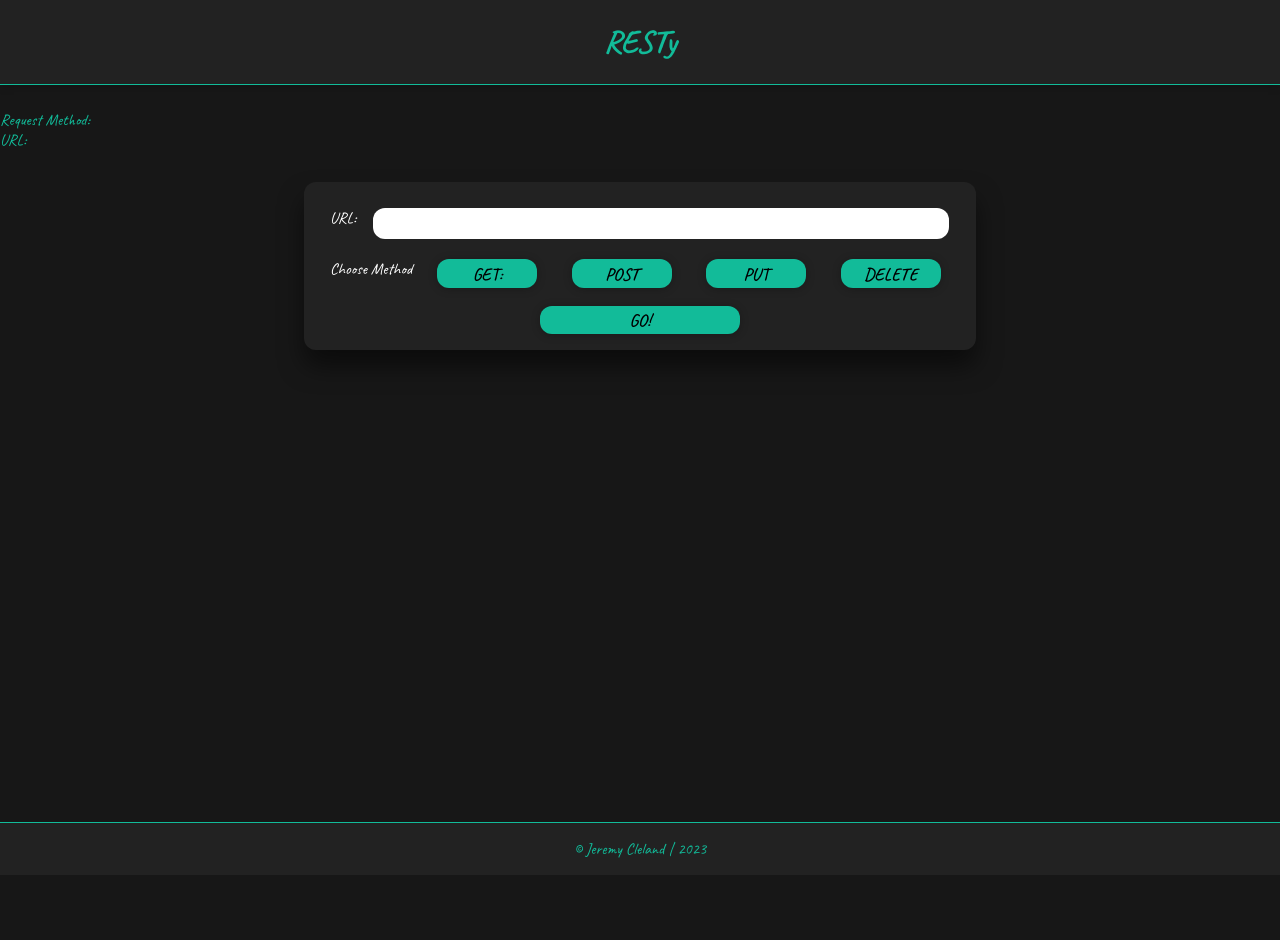
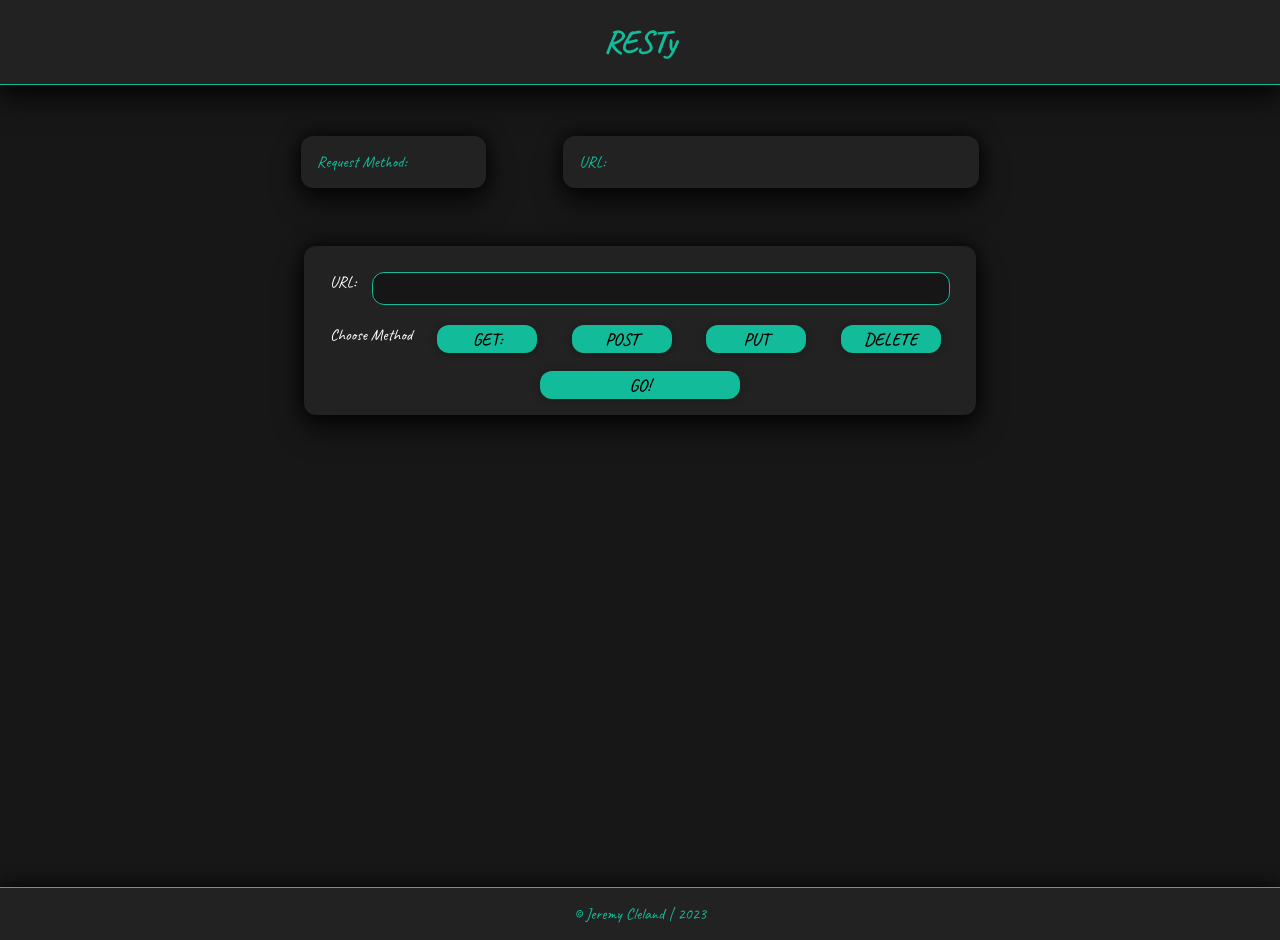
Before and after one commit to Jeremy-Cleland/resty, a React (Create React App) app: page / in a window 1280 px wide. Before the commit the page ends 875 px from the top, so only its background shows below. Built offline with nearby package versions, Linux system fonts and the light colour scheme.

Commit message:
update styling

```diff
--- a/package.json
+++ b/package.json
@@ -7,7 +7,6 @@
     "@testing-library/react": "^13.4.0",
     "@testing-library/user-event": "^13.5.0",
     "axios": "^1.3.4",
-    "pretty-print-json": "^1.4.1",
     "react": "^18.2.0",
     "react-dom": "^18.2.0",
     "react-scripts": "5.0.1",
--- a/public/index.html
+++ b/public/index.html
@@ -10,6 +10,7 @@
       content="Web site created using create-react-app"
     />
     <link rel="apple-touch-icon" href="%PUBLIC_URL%/logo192.png" />
+
     <!--
       manifest.json provides metadata used when your web app is installed on a
       user's mobile device or desktop. See https://developers.google.com/web/fundamentals/web-app-manifest/
--- a/src/App.jsx
+++ b/src/App.jsx
@@ -5,6 +5,7 @@ import Header from "./Components/Header";
 import Footer from "./Components/Footer";
 import Form from "./Components/Form";
 import Results from "./Components/Results";
+
 import "./App.scss";
 
 function App() {
@@ -13,28 +14,37 @@ function App() {
   const [reqParams, setReqParams] = useState({});
   const [isLoading, setIsLoading] = useState(false);
 
+  // Define function to call API
   const callApi = async (reqParams) => {
+    // Set state
     const { method, url, body } = reqParams;
     setReqParams(reqParams);
     setIsLoading(true);
 
+    // Make API call
     const res = await axios({
       method,
       url,
       data: body,
     });
 
+    // Set state
     setResData({
       headers: res.headers,
       body: res.data,
     });
     setIsLoading(false);
   };
+
   return (
     <>
       <Header />
-      <div>Request Method: {reqParams.method}</div>
-      <div>URL: {reqParams.url}</div>
+      <div className="container-app">
+        <div className="method_container">
+          Request Method: {reqParams.method}
+        </div>
+        <div className="url_container">URL: {reqParams.url}</div>
+      </div>
       <Form handleApiCall={callApi} />
       <Results data={resData} isLoading={isLoading} />
       <Footer />
--- a/src/App.scss
+++ b/src/App.scss
@@ -1,11 +1,19 @@
 $backgroundColor: #171717;
+$secondaryBG: #222222;
 $primary: #12bb99;
+$radius: 12px;
+$primary: #12bb99;
+$secondary: #12bb99a7;
+$font-stack: "Caveat", cursive;
+$black: #000 !default;
+$box-shadow: 0 1rem 1.5rem rgba($black, 0.3) !default;
 
 @import url("https://fonts.googleapis.com/css2?family=Caveat:wght@400;500;600;700&display=swap");
 
 $font-stack: "Caveat", cursive;
 
-html, body {
+html,
+body {
   font-family: $font-stack;
   height: 100vh;
   padding: 0;
@@ -17,11 +25,37 @@ body {
   background: $backgroundColor;
   height: 100vh;
 
-
   #root {
     display: flex;
     flex-direction: column;
     height: 100vh;
   }
+  .container-app {
+    display: flex;
+    width: 53vw;
+    justify-content: space-between;
+    padding: 0;
+    margin: 2vw auto;
+  }
 
+  .method_container {
+    margin-right: 1rem;
+    background-color: $secondaryBG;
+    width: 12vw;
+    padding: 1rem;
+    height: auto;
+    border-radius: $radius;
+    box-shadow: $box-shadow;
+    filter: drop-shadow(0px 0px 10px #000);
+  }
+
+  .url_container {
+    background-color: $secondaryBG;
+    width: 30vw;
+    padding: 1rem;
+    height: auto;
+    border-radius: $radius;
+    box-shadow: $box-shadow;
+    filter: drop-shadow(0px 0px 10px #000);
+  }
 }
--- a/src/Components/Footer/Footer.scss
+++ b/src/Components/Footer/Footer.scss
@@ -1,7 +1,8 @@
 $backgroundColor: #222222;
 $primary: #12bb99;
 $secondary: #12bb99a7;
-
+$black: #000 !default;
+$box-shadow: 0 1rem 1.5rem rgba($black, 0.3) !default;
 
 footer {
   background: $backgroundColor;
@@ -12,4 +13,6 @@ footer {
   text-align: center;
   position: relative;
   bottom: 0;
+  box-shadow: $box-shadow;
+  filter: drop-shadow(0px 0px 10px #000);
 }
--- a/src/Components/Form/Form.scss
+++ b/src/Components/Form/Form.scss
@@ -3,6 +3,8 @@ $radius: 12px;
 $primary: #12bb99;
 $secondary: #12bb99a7;
 $font-stack: "Caveat", cursive;
+$black: #000 !default;
+$box-shadow: 0 1rem 1.5rem rgba($black, 0.3) !default;
 
 .form {
   gap: 1rem;
@@ -17,10 +19,13 @@ $font-stack: "Caveat", cursive;
 
     input {
       width: 35rem;
+      box-shadow: inset 0 0 20px #171717;
       margin: auto;
       border-radius: $radius;
-      border: none;
       padding: 0.5rem;
+      background-color: #171717;
+      border: $primary solid 1px;
+      color: $primary;
     }
 
     &.methods {
@@ -46,6 +51,13 @@ $font-stack: "Caveat", cursive;
     &:hover {
       background-color: $secondary;
     }
+    &:active {
+      background-color: $backgroundColor;
+      color: $primary;
+      box-shadow: $box-shadow;
+      transform: translateY(3px);
+      transition: all 0.2ms with ease-in-out;
+    }
   }
   .formButton {
     width: 200px;
@@ -55,15 +67,30 @@ $font-stack: "Caveat", cursive;
     font-weight: 600;
   }
   textarea {
-    width: 35rem;
-    margin: auto;
-    padding: 0.5rem;
-    gap: 1rem;
-    width: 35rem;
+    background-color: #171717;
+    box-shadow: inset 0 0 20px #171717;
+    border: $primary solid 1px;
+    color: $primary;
+    width: 40rem;
     height: 20vh;
     max-width: 95%;
+    margin: auto;
+    // padding: 0.5rem;
+    gap: 1rem;
     resize: none;
     border-radius: $radius;
-    border: none;
+    filter: drop-shadow(0px 0px 10px #000);
   }
 }
+
+.form-card {
+  background-color: $backgroundColor;
+  padding: 1rem;
+  margin: 2rem auto;
+  width: 50vw;
+  max-width: 95%;
+  height: 40vh;
+  border-radius: $radius;
+  box-shadow: $box-shadow;
+  filter: drop-shadow(0px 0px 10px #000);
+}
--- a/src/Components/Form/index.jsx
+++ b/src/Components/Form/index.jsx
@@ -1,6 +1,5 @@
 import { useState } from "react";
 
-import Card from "../Card";
 import "./Form.scss";
 
 const Form = (props) => {
@@ -21,7 +20,7 @@ const Form = (props) => {
   };
 
   return (
-    <Card className="card1">
+    <div className="form-card">
       <div className="form">
         <form data-testid="form" onSubmit={handleSubmit}>
           <label>
@@ -84,7 +83,7 @@ const Form = (props) => {
           </button>
         </form>
       </div>
-    </Card>
+    </div>
   );
 };
 
--- a/src/Components/Header/Header.scss
+++ b/src/Components/Header/Header.scss
@@ -1,6 +1,8 @@
 $backgroundColor: #222222;
 $primary: #12bb99;
 $secondary: #12bb99a7;
+$black: #000 !default;
+$box-shadow: 0 1rem 1.5rem rgba($black, 0.3) !default;
 
 header {
   background: $backgroundColor;
@@ -10,4 +12,6 @@ header {
   text-align: center;
   box-shadow: 0 1px 8px rgba(0, 0, 0, 0.25);
   margin-bottom: 2vw;
+  box-shadow: $box-shadow;
+  filter: drop-shadow(0px 0px 10px #000);
 }
--- a/src/Components/Results/Results.scss
+++ b/src/Components/Results/Results.scss
@@ -11,14 +11,15 @@ $box-shadow: 0 1rem 1.5rem rgba($black, 0.5) !default;
 }
 
 .response {
+  display: flex;
+  width: 45vw;
+  max-width: 95%;
+  height: 40vh;
+  color: $primary;
   background-color: $backgroundColor;
-  color: $primary;
-  display: flex;
-  width: 50vw;
-  max-width: 95%;
-  height: 50vh;
   border-radius: $radius;
   box-shadow: $box-shadow;
+  filter: drop-shadow(0px 0px 10px #000);
   overflow-y: scroll;
   resize: none;
   border: none;
--- a/src/Components/Results/index.jsx
+++ b/src/Components/Results/index.jsx
@@ -1,5 +1,3 @@
-import React from "react";
-
 import "./Results.scss";
 
 const Results = ({ isLoading, data }) => {
@@ -14,9 +12,9 @@ const Results = ({ isLoading, data }) => {
           <section>
             {data ? (
               <>
-                <textarea className="response" data-testid="results">
+                <pre className="response" data-testid="results">
                   {JSON.stringify([data], null, 2)}
-                </textarea>
+                </pre>
               </>
             ) : (
               <div className="placeholder"></div>
```
Also changed, not shown: 2 other files (tests, documents, lock files or other folders).
